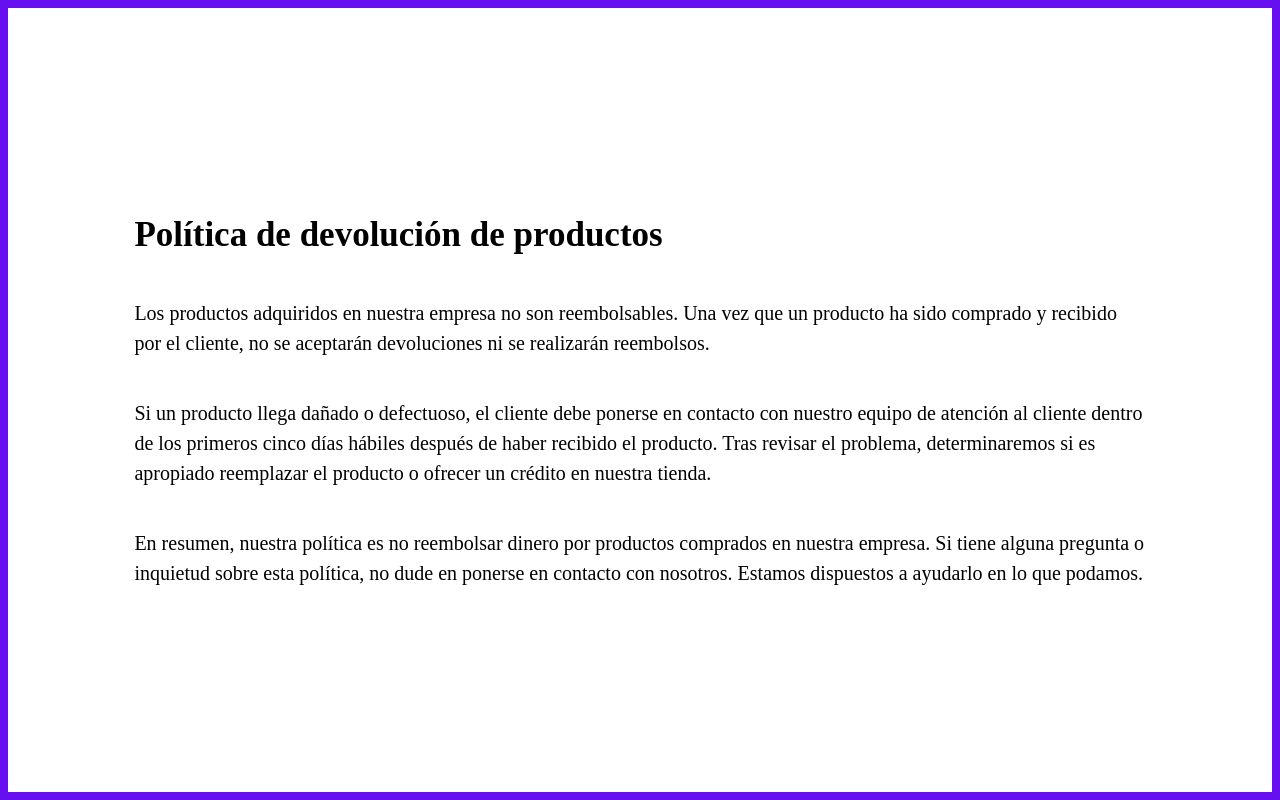
After one commit to TomasCB24/DTechnology, a Django app: page /policy/return in a window 1280 px wide. The commit adds this page. Run offline with Django 4.2, Linux system fonts and the light colour scheme.

Commit message:
feat(#51): Add return policy
Add checkbox to accept the return policy before processing a payment.
Add shipping costs to the total of a purchase.

```diff
--- a/DTechnology/settings.py
+++ b/DTechnology/settings.py
@@ -27,7 +27,7 @@ BASE_DIR = Path(__file__).resolve().parent.parent
 SECRET_KEY = config('DJANGO_SECRET_KEY')
 
 # SECURITY WARNING: don't run with debug turned on in production!
-DEBUG = False
+DEBUG = True
 
 ALLOWED_HOSTS = [
     '127.0.0.1',
--- a/DTechnology/urls.py
+++ b/DTechnology/urls.py
@@ -28,6 +28,7 @@ urlpatterns = [
     path('payments/', include('Payments.urls'), name='stripe'),
     path('tracking/', tracking, name="tracking"),
     path('details/<int:id>/', detail, name='details'),
+    path('policy/return', return_policy, name='return_policy'),
 
 
 ]
--- a/DTechnology/views.py
+++ b/DTechnology/views.py
@@ -271,3 +271,6 @@ def detail(request,id):
                             {'product': pro,
                             'cart_counter': get_cart_counter(request)
                             })
+
+def return_policy(request):
+    return render(request, 'base_RETURN_POLICY.html')
--- /dev/null
+++ b/static/styles/policy.css
@@ -0,0 +1,36 @@
+html{
+    background-color: #6610f2;
+}
+
+.policy-container{
+    width: 100%;
+    height: 100%;
+    background-color: #fff;
+    padding: 0 0 0 0;
+    margin: 0 0 0 0;
+    display: flex;
+    flex-direction: column;
+    align-items: center;
+    justify-content: center;
+}
+
+h1 {
+    font-size: 35px;
+    width: 80%;
+}
+
+p {
+    font-size: 20px;
+    line-height: 1.5;
+    width: 80%;
+}
+
+@media screen and (max-width: 768px) {
+    h1 {
+        font-size: 25px;
+    }
+    p {
+        font-size: 15px;
+    }
+
+}
--- a/templates/base_CART.html
+++ b/templates/base_CART.html
@@ -58,9 +58,13 @@
         {% endfor %}
     </table>
 
+    <div class="costs-container">
+        <div class="shipping-costs"><span>Gastos de envío:</span> <span>0.00 €</span></div>
+    </div>
+
+
     <div class="cart-footer">
         <div class="total-price"><span>Total:</span> <span>{{ total_price }} €</span></div>
-
 
         <a href="{% url 'order' %}" class="btn btn-success">Realizar pedido</a>
     </div>
--- a/templates/base_ORDER.html
+++ b/templates/base_ORDER.html
@@ -34,6 +34,7 @@
     <div class="form-submit col-4 d-flex align-items-end flex-column">
         <div class="total-price"><span>Total:</span> <span>{{ total_price }} €</span></div>
 
+        <div class="return-policy"><span><input type="checkbox" required></span><span>He leído y acepto la <a href="{% url 'return_policy' %}" target="_blank">política de devolución</a></span></div>
         <button type="submit" class="btn btn-success">Procesar el pago</button>
     </div>
 </form>
--- /dev/null
+++ b/templates/base_RETURN_POLICY.html
@@ -0,0 +1,27 @@
+{% load static %}
+<link rel="stylesheet" type="text/css" href="{% static 'styles/policy.css' %}">
+
+<!DOCTYPE html>
+<html>
+
+<head>
+    <meta name="viewport" content="width=device-width, initial-scale=1">
+    <title>Política de devolución</title>
+</head>
+
+<body>
+    <div class="policy-container">
+        <h1>Política de devolución de productos</h1>
+
+        <p>Los productos adquiridos en nuestra empresa no son reembolsables. Una vez que un producto ha sido comprado y
+            recibido por el cliente, no se aceptarán devoluciones ni se realizarán reembolsos.</p>
+        <p>Si un producto llega dañado o defectuoso, el cliente debe ponerse en contacto con nuestro equipo de atención
+            al cliente dentro de los primeros cinco días hábiles después de haber recibido el producto. Tras revisar el
+            problema, determinaremos si es apropiado reemplazar el producto o ofrecer un crédito en nuestra tienda.</p>
+        <p>En resumen, nuestra política es no reembolsar dinero por productos comprados en nuestra empresa. Si tiene
+            alguna pregunta o inquietud sobre esta política, no dude en ponerse en contacto con nosotros. Estamos
+            dispuestos a ayudarlo en lo que podamos.</p>
+    </div>
+</body>
+
+</html>
```
Also changed, not shown: static/styles/cart.css (+14 -0 lines), static/styles/order.css (+14 -0 lines), Marketplace/migrations/0002_order_random_id.py, 1 other file.
